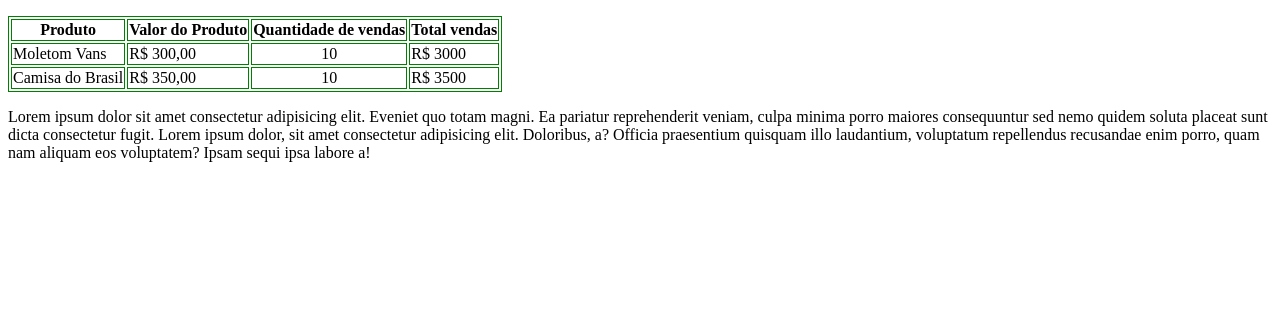
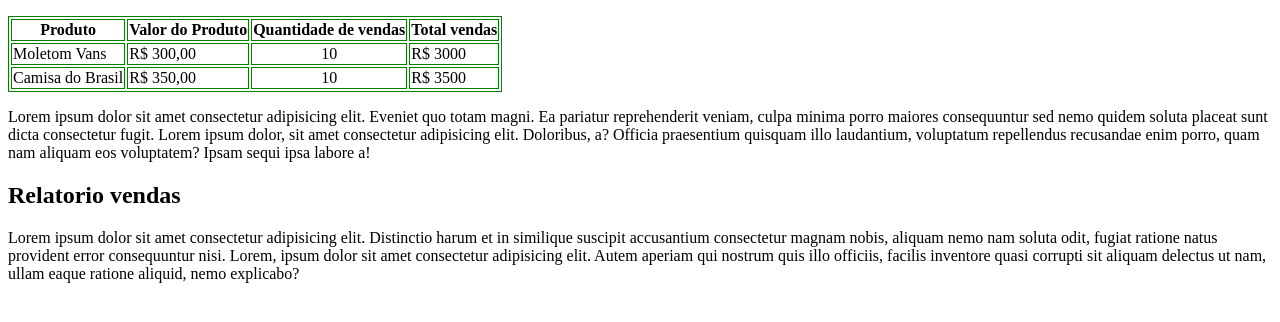
Before and after one commit to caioassis1/aulagithub, a plain HTML site: page vendas.html in a window 1280 px wide. Shown: the part 100-422 px from the top of the page. Drawn offline with Linux system fonts and the light colour scheme.

Commit message:
Update pagina de vendas

```diff
--- a/vendas.html
+++ b/vendas.html
@@ -12,9 +12,9 @@
     <a href="./index.html">Ir para a página inicial</a>
     <br />
 
-    <br>
+    <br />
 
-    <table border="1" cellpading = "12" bordercolor="green">
+    <table border="1" cellpading="12" bordercolor="green">
       <tr>
         <th>Produto</th>
         <th>Valor do Produto</th>
@@ -45,5 +45,14 @@
       recusandae enim porro, quam nam aliquam eos voluptatem? Ipsam sequi ipsa
       labore a!
     </p>
+    <h2>Relatorio vendas</h2>
+    <p>
+      Lorem ipsum dolor sit amet consectetur adipisicing elit. Distinctio harum
+      et in similique suscipit accusantium consectetur magnam nobis, aliquam
+      nemo nam soluta odit, fugiat ratione natus provident error consequuntur
+      nisi. Lorem, ipsum dolor sit amet consectetur adipisicing elit. Autem
+      aperiam qui nostrum quis illo officiis, facilis inventore quasi corrupti
+      sit aliquam delectus ut nam, ullam eaque ratione aliquid, nemo explicabo?
+    </p>
   </body>
 </html>
```
